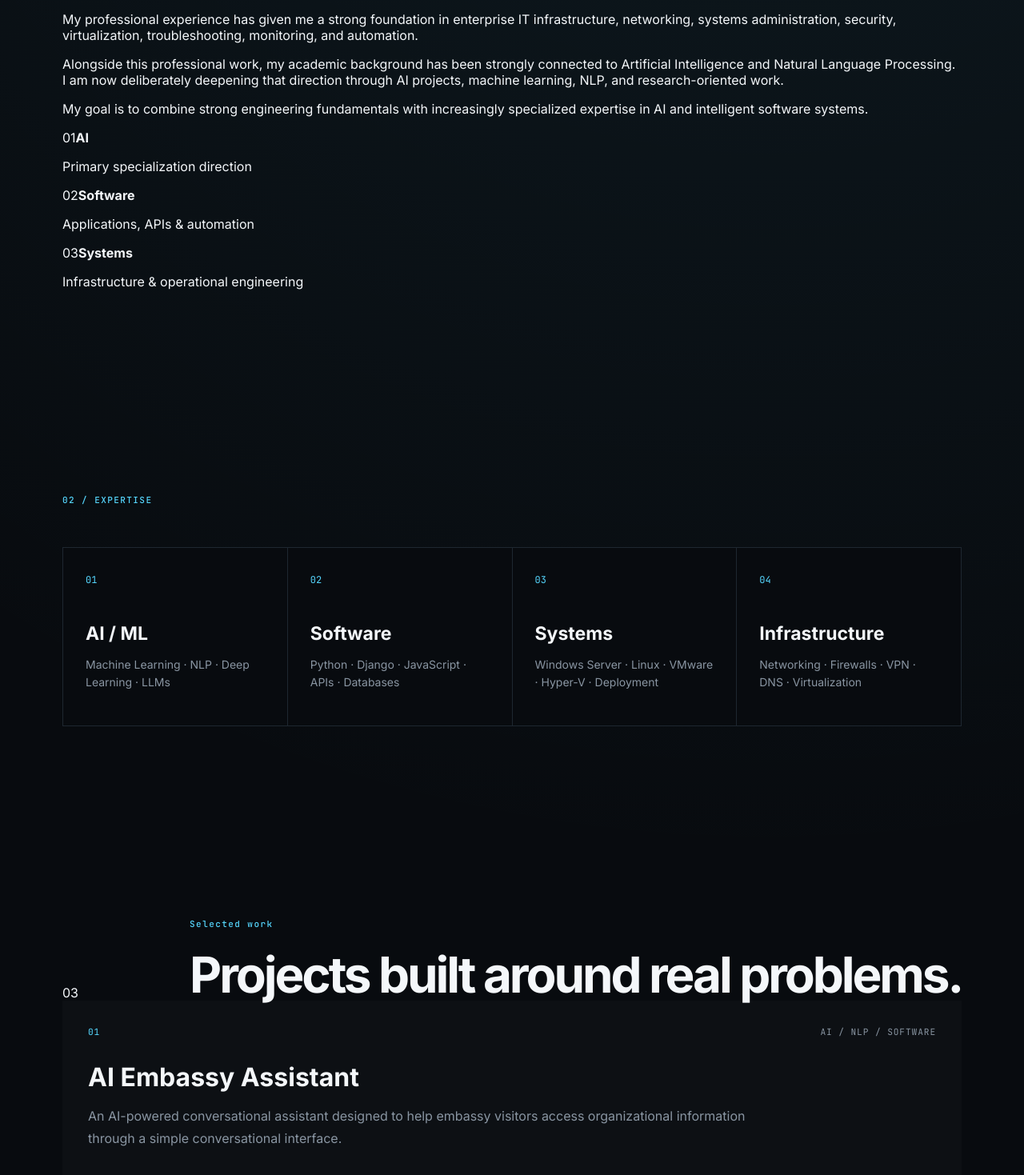
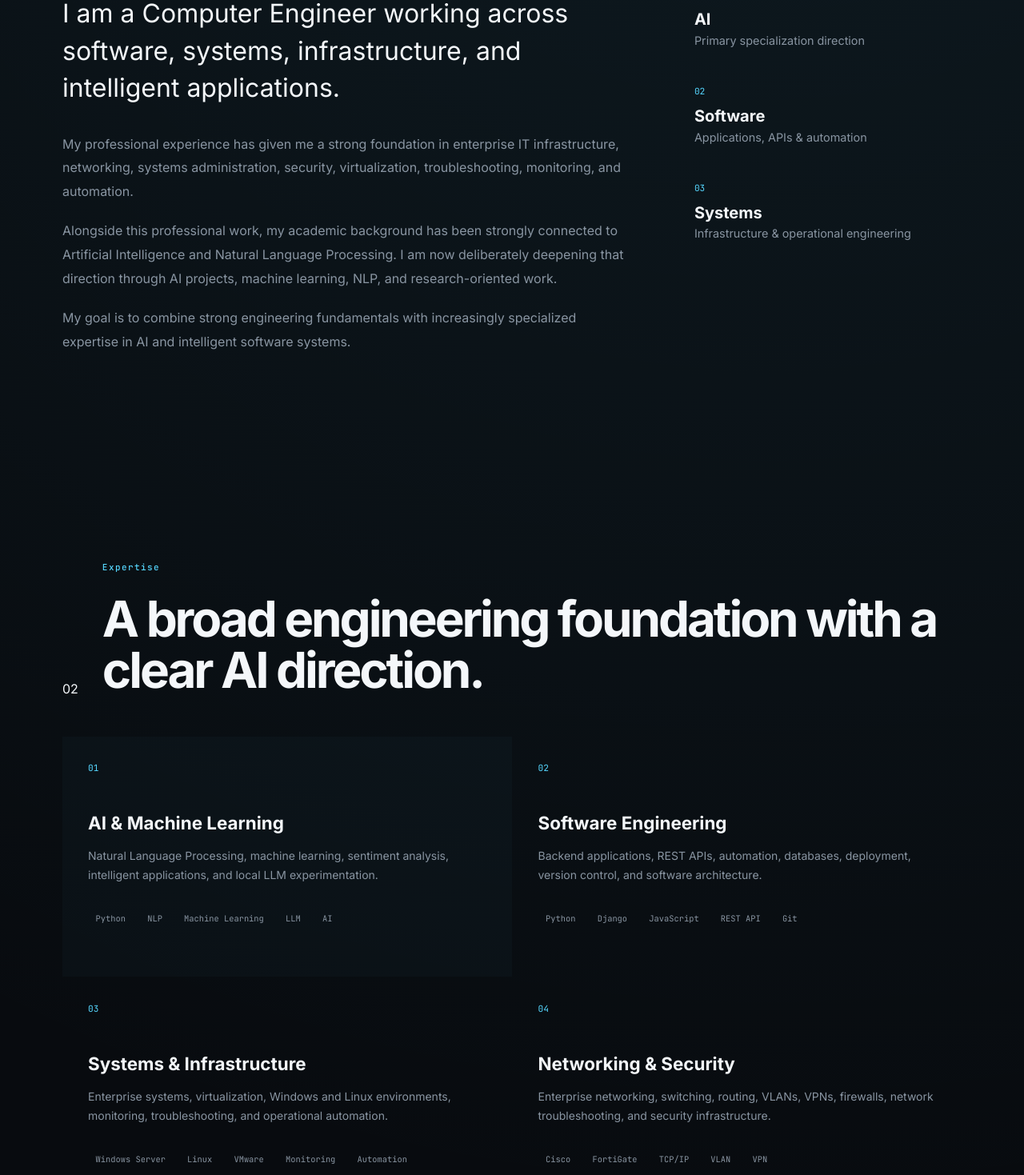
Before and after one commit to valiahmad/valiahmad.github.io, a React (Vite) app: page / in a window 1280 px wide. Shown: the part 1241-2710 px from the top of the page at 80% size. Built offline with nearby package versions, Linux system fonts and the light colour scheme.

Commit message:
refining sections

```diff
--- a/src/App.jsx
+++ b/src/App.jsx
@@ -101,20 +101,78 @@ function App() {
         </section>
 
         <section id="expertise" className="section">
-          <p className="eyebrow">02 / EXPERTISE</p>
+          <div className="section-heading">
+            <span className="section-number">02</span>
+            <div>
+              <p className="eyebrow">Expertise</p>
+              <h2>A broad engineering foundation with a clear AI direction.</h2>
+            </div>
+          </div>
+
           <div className="expertise-grid">
-            {[
-              ['AI / ML', 'Machine Learning · NLP · Deep Learning · LLMs'],
-              ['Software', 'Python · Django · JavaScript · APIs · Databases'],
-              ['Systems', 'Windows Server · Linux · VMware · Hyper-V · Deployment'],
-              ['Infrastructure', 'Networking · Firewalls · VPN · DNS · Virtualization'],
-            ].map(([title, text]) => (
-              <article className="expertise-card" key={title}>
-                <span className="card-index">0{['AI / ML','Software','Systems','Infrastructure'].indexOf(title)+1}</span>
-                <h3>{title}</h3>
-                <p>{text}</p>
+            <article className="expertise-card expertise-primary">
+              <span className="expertise-number">01</span>
+              <h3>AI & Machine Learning</h3>
+              <p>
+                Natural Language Processing, machine learning, sentiment analysis,
+                intelligent applications, and local LLM experimentation.
+              </p>
+              <div className="expertise-tags">
+                <span>Python</span>
+                <span>NLP</span>
+                <span>Machine Learning</span>
+                <span>LLM</span>
+                <span>AI</span>
+              </div>
             </article>
-            ))}
+
+            <article className="expertise-card">
+              <span className="expertise-number">02</span>
+              <h3>Software Engineering</h3>
+              <p>
+                Backend applications, REST APIs, automation, databases, deployment,
+                version control, and software architecture.
+              </p>
+              <div className="expertise-tags">
+                <span>Python</span>
+                <span>Django</span>
+                <span>JavaScript</span>
+                <span>REST API</span>
+                <span>Git</span>
+              </div>
+            </article>
+
+            <article className="expertise-card">
+              <span className="expertise-number">03</span>
+              <h3>Systems & Infrastructure</h3>
+              <p>
+                Enterprise systems, virtualization, Windows and Linux environments,
+                monitoring, troubleshooting, and operational automation.
+              </p>
+              <div className="expertise-tags">
+                <span>Windows Server</span>
+                <span>Linux</span>
+                <span>VMware</span>
+                <span>Monitoring</span>
+                <span>Automation</span>
+              </div>
+            </article>
+
+            <article className="expertise-card">
+              <span className="expertise-number">04</span>
+              <h3>Networking & Security</h3>
+              <p>
+                Enterprise networking, switching, routing, VLANs, VPNs, firewalls,
+                network troubleshooting, and security infrastructure.
+              </p>
+              <div className="expertise-tags">
+                <span>Cisco</span>
+                <span>FortiGate</span>
+                <span>TCP/IP</span>
+                <span>VLAN</span>
+                <span>VPN</span>
+              </div>
+            </article>
           </div>
         </section>
 
@@ -130,8 +188,7 @@ function App() {
           <div className="projects-grid">
             {projects.map((project, index) => (
               <article
-        className={`project-card ${
-          project.featured ? "project-featured" : ""
+                className={`project-card ${project.featured ? "project-featured" : ""
                   }`}
                 key={project.title}
               >
@@ -180,12 +237,63 @@ function App() {
         </section>
 
         <section id="experience" className="section">
-          <p className="eyebrow">04 / EXPERIENCE</p>
-          <div className="timeline">
-            {experience.map((item) => (
-              <article className="timeline-item" key={item.role}>
-                <div className="timeline-period">{item.period}</div>
-                <div><h3>{item.role}</h3><p className="organization">{item.organization}</p><p>{item.description}</p></div>
+          <div className="section-heading">
+            <span className="section-number">04</span>
+
+            <div>
+              <p className="eyebrow">Experience</p>
+              <h2>From infrastructure engineering to intelligent systems.</h2>
+            </div>
+          </div>
+
+          <div className="experience-list">
+            {experience.map((item, index) => (
+              <article className="experience-item" key={item.organization + item.role}>
+                <div className="experience-meta">
+                  <span className="experience-index">
+                    {String(index + 1).padStart(2, "0")}
+                  </span>
+
+                  <span className="experience-period">
+                    {item.period}
+                  </span>
+                </div>
+
+                <div className="experience-content">
+                  <div className="experience-heading">
+                    <div>
+                      <p className="experience-type">
+                        {item.type}
+                      </p>
+
+                      <h3>{item.role}</h3>
+
+                      <p className="experience-organization">
+                        {item.organization}
+                      </p>
+                    </div>
+                  </div>
+
+                  <p className="experience-description">
+                    {item.description}
+                  </p>
+
+                  <ul className="experience-highlights">
+                    {item.highlights.map((highlight) => (
+                      <li key={highlight}>
+                        {highlight}
+                      </li>
+                    ))}
+                  </ul>
+
+                  <div className="experience-technologies">
+                    {item.technologies.map((technology) => (
+                      <span key={technology}>
+                        {technology}
+                      </span>
+                    ))}
+                  </div>
+                </div>
               </article>
             ))}
           </div>
--- a/src/data/experience.js
+++ b/src/data/experience.js
@@ -1,30 +1,56 @@
 export const experience = [
   {
     period: "2023 — Present",
-    role: "IT Infrastructure / Systems / Network",
+    role: "IT Infrastructure / Network / Systems",
     organization: "Afghanistan Embassy — Tehran",
+    type: "Professional Experience",
+
     description:
-      "Professional IT experience covering enterprise infrastructure, networking, systems administration, security, troubleshooting, monitoring, automation, and software-based solutions supporting organizational operations.",
+      "Responsible for the operation, administration, troubleshooting, and improvement of organizational IT infrastructure and systems.",
+
     highlights: [
-      "Enterprise network administration and troubleshooting",
-      "Windows Server and virtualization environments",
-      "Firewall, VPN, VLAN, routing, and security infrastructure",
-      "Infrastructure monitoring and operational automation",
-      "Development and deployment of internal software systems",
-      "AI-assisted solutions and intelligent automation",
+      "Administer and troubleshoot enterprise network infrastructure",
+      "Work with switching, routing, VLANs, VPNs, and firewall environments",
+      "Administer Windows Server, Linux, and virtualization environments",
+      "Investigate network, system, and application connectivity problems",
+      "Develop monitoring and automation solutions for IT operations",
+      "Develop and deploy internal software systems using modern web technologies",
+      "Explore and develop AI-based solutions for organizational use",
+    ],
+
+    technologies: [
+      "Cisco",
+      "FortiGate",
+      "Windows Server",
+      "Linux",
+      "VMware",
+      "Python",
+      "Django",
+      "PostgreSQL",
     ],
   },
+
   {
     period: "2021 — 2023",
     role: "Teaching Assistant / NLP Mentor",
     organization: "Islamic Azad University — Tehran",
+    type: "Academic Experience",
+
     description:
-      "Academic teaching and mentoring activities in programming and Natural Language Processing.",
+      "Supported university courses and students in programming and Natural Language Processing.",
+
     highlights: [
-      "Advanced Programming teaching assistance",
-      "Natural Language Processing mentoring",
-      "Support for student programming projects",
-      "Academic guidance and technical problem solving",
+      "Teaching assistance for Advanced Programming",
+      "Mentoring students in Natural Language Processing",
+      "Technical guidance on programming assignments and projects",
+      "Helping students understand programming and NLP concepts",
+    ],
+
+    technologies: [
+      "C++",
+      "Python",
+      "NLP",
+      "Machine Learning",
     ],
   },
 ];
--- a/src/index.css
+++ b/src/index.css
@@ -146,3 +146,229 @@
     flex-direction: column;
   }
 }
+.about-grid {
+  display: grid;
+  grid-template-columns: minmax(0, 1.7fr) minmax(260px, 0.8fr);
+  gap: 5rem;
+}
+
+.about-main {
+  max-width: 820px;
+}
+
+.about-lead {
+  margin-bottom: 2rem;
+  color: var(--text);
+  font-size: clamp(1.4rem, 2.5vw, 2rem);
+  line-height: 1.45;
+}
+
+.about-main p:not(.about-lead) {
+  margin-bottom: 1.25rem;
+  color: var(--muted);
+  line-height: 1.85;
+}
+
+.about-aside {
+  border-top: 1px solid var(--border);
+}
+
+.about-stat {
+  padding: 1.5rem 0;
+  border-bottom: 1px solid var(--border);
+}
+
+.about-stat span {
+  display: block;
+  margin-bottom: 0.75rem;
+  color: var(--accent);
+  font-family: "JetBrains Mono", monospace;
+  font-size: 0.7rem;
+}
+
+.about-stat strong {
+  display: block;
+  margin-bottom: 0.35rem;
+  font-size: 1.25rem;
+}
+
+.about-stat p {
+  margin: 0;
+  color: var(--muted);
+  font-size: 0.9rem;
+}
+
+.expertise-grid {
+  display: grid;
+  grid-template-columns: repeat(2, minmax(0, 1fr));
+  gap: 1px;
+  background: var(--border);
+  border: 1px solid var(--border);
+}
+
+.expertise-card {
+  min-height: 300px;
+  padding: 2rem;
+  background: var(--background);
+}
+
+.expertise-primary {
+  background: rgba(90, 200, 250, 0.025);
+}
+
+.expertise-number {
+  display: block;
+  margin-bottom: 3rem;
+  color: var(--accent);
+  font-family: "JetBrains Mono", monospace;
+  font-size: 0.7rem;
+}
+
+.expertise-card h3 {
+  margin-bottom: 1rem;
+  font-size: 1.4rem;
+}
+
+.expertise-card > p {
+  max-width: 520px;
+  color: var(--muted);
+  line-height: 1.75;
+}
+
+.expertise-tags {
+  display: flex;
+  flex-wrap: wrap;
+  gap: 0.5rem;
+  margin-top: 1.75rem;
+}
+
+.expertise-tags span {
+  padding: 0.4rem 0.6rem;
+  border: 1px solid var(--border);
+  color: var(--muted);
+  font-family: "JetBrains Mono", monospace;
+  font-size: 0.65rem;
+}
+
+@media (max-width: 800px) {
+  .about-grid {
+    grid-template-columns: 1fr;
+    gap: 3rem;
+  }
+
+  .expertise-grid {
+    grid-template-columns: 1fr;
+  }
+
+  .expertise-card {
+    min-height: auto;
+  }
+}
+.experience-list {
+  border-top: 1px solid var(--border);
+}
+
+.experience-item {
+  display: grid;
+  grid-template-columns: 180px minmax(0, 1fr);
+  gap: 3rem;
+  padding: 3rem 0;
+  border-bottom: 1px solid var(--border);
+}
+
+.experience-meta {
+  display: flex;
+  flex-direction: column;
+  gap: 0.75rem;
+}
+
+.experience-index {
+  color: var(--accent);
+  font-family: "JetBrains Mono", monospace;
+  font-size: 0.7rem;
+}
+
+.experience-period {
+  color: var(--muted);
+  font-family: "JetBrains Mono", monospace;
+  font-size: 0.72rem;
+}
+
+.experience-type {
+  margin: 0 0 0.75rem;
+  color: var(--accent);
+  font-family: "JetBrains Mono", monospace;
+  font-size: 0.68rem;
+  letter-spacing: 0.08em;
+  text-transform: uppercase;
+}
+
+.experience-content h3 {
+  margin: 0;
+  font-size: clamp(1.5rem, 2.5vw, 2.25rem);
+}
+
+.experience-organization {
+  margin-top: 0.5rem;
+  color: var(--muted);
+  font-size: 1rem;
+}
+
+.experience-description {
+  max-width: 800px;
+  margin-top: 1.75rem;
+  color: var(--muted);
+  line-height: 1.8;
+}
+
+.experience-highlights {
+  display: grid;
+  gap: 0.75rem;
+  max-width: 850px;
+  margin: 1.75rem 0 0;
+  padding: 0;
+  list-style: none;
+}
+
+.experience-highlights li {
+  position: relative;
+  padding-left: 1.25rem;
+  color: var(--text);
+  line-height: 1.65;
+}
+
+.experience-highlights li::before {
+  content: "—";
+  position: absolute;
+  left: 0;
+  color: var(--accent);
+}
+
+.experience-technologies {
+  display: flex;
+  flex-wrap: wrap;
+  gap: 0.5rem;
+  margin-top: 2rem;
+}
+
+.experience-technologies span {
+  padding: 0.4rem 0.65rem;
+  border: 1px solid var(--border);
+  color: var(--muted);
+  font-family: "JetBrains Mono", monospace;
+  font-size: 0.65rem;
+}
+
+@media (max-width: 700px) {
+  .experience-item {
+    grid-template-columns: 1fr;
+    gap: 1.5rem;
+    padding: 2.25rem 0;
+  }
+
+  .experience-meta {
+    flex-direction: row;
+    align-items: center;
+    justify-content: space-between;
+  }
+}
```
Lines whose indentation alone changed are shown as unchanged.
